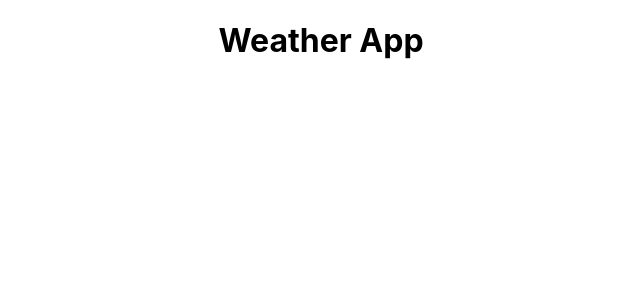
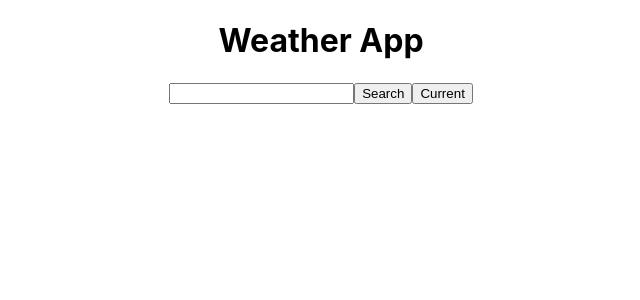
Before and after one commit to Sophie-Ndobe/the-awesone-react-app, a React (Create React App) app: page / in a window 1280 px wide. Shown: the top 300 px of the page, without its empty margins (319-959 px from the left). Built offline with nearby package versions, Linux system fonts and the light colour scheme.

Commit message:
Created a Seach.js component and added a form

```diff
--- a/src/App.js
+++ b/src/App.js
@@ -1,9 +1,12 @@
 import "./App.css";
+
+import Search from "./Search";
 
 function App() {
   return (
     <div className="App">
       <h1>Weather App</h1>
+      <Search />
     </div>
   );
 }
--- /dev/null
+++ b/src/Search.js
@@ -0,0 +1,13 @@
+import React from "react";
+
+export default function Search() {
+  return (
+    <div className="Search">
+      <form>
+        <input type="Search" />
+        <button className="btn btn-primary">Search</button>
+        <button className="btn btn-success">Current</button>
+      </form>
+    </div>
+  );
+}
```
